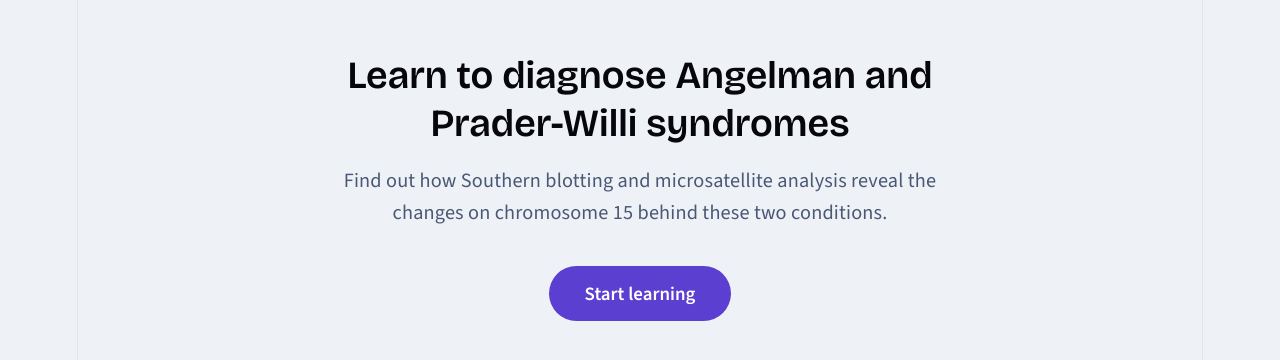
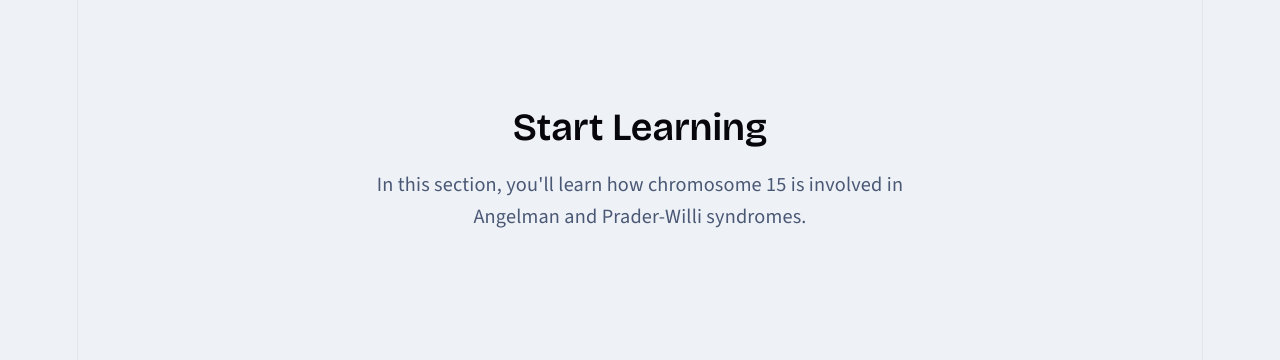
Before and after one commit to BLOTS-CS-411/Blots, a React (Vite) app: page /learn in a window 1280 px wide. Shown: the part 214-574 px from the top of the page. Built offline with nearby package versions, Linux system fonts and the light colour scheme.

Commit message:
feat: added pages

```diff
--- a/package.json
+++ b/package.json
@@ -11,7 +11,8 @@
   },
   "dependencies": {
     "react": "^19.2.8",
-    "react-dom": "^19.2.8"
+    "react-dom": "^19.2.8",
+    "react-router-dom": "^7.18.4"
   },
   "devDependencies": {
     "@eslint/js": "^10.0.1",
--- a/src/App.jsx
+++ b/src/App.jsx
@@ -1,20 +1,18 @@
+import { BrowserRouter, Routes, Route } from 'react-router-dom'
+
+import Home from './pages/Home'
+import Learn from './pages/Learn'
+
 import './App.css'
-
 
 function App() {
   return (
-    <main className="page">
-      <section className="top">
-        <div className="top-text">
-          <h1>Learn to diagnose Angelman and Prader-Willi syndromes</h1>
-          <p>
-            Find out how Southern blotting and microsatellite analysis reveal
-            the changes on chromosome 15 behind these two conditions.
-          </p>
-          <button className="cta" type="button">Start learning</button>
-        </div>
-      </section>
-    </main>
+    <BrowserRouter>
+      <Routes>
+        <Route path="/" element={<Home />} />
+        <Route path="/learn" element={<Learn />} />
+      </Routes>
+    </BrowserRouter>
   )
 }
 
--- /dev/null
+++ b/src/pages/Home.jsx
@@ -0,0 +1,30 @@
+import { useNavigate } from 'react-router-dom'
+
+function Home() {
+  const navigate = useNavigate()
+
+  return (
+    <main className="page">
+      <section className="top">
+        <div className="top-text">
+          <h1>Learn to diagnose Angelman and Prader-Willi syndromes</h1>
+
+          <p>
+            Find out how Southern blotting and microsatellite analysis reveal
+            the changes on chromosome 15 behind these two conditions.
+          </p>
+
+          <button
+            className="cta"
+            type="button"
+            onClick={() => navigate('/learn')}
+          >
+            Start learning
+          </button>
+        </div>
+      </section>
+    </main>
+  )
+}
+
+export default Home
--- /dev/null
+++ b/src/pages/Learn.jsx
@@ -0,0 +1,18 @@
+function Learn() {
+  return (
+    <main className="page">
+      <section className="top">
+        <div className="top-text">
+          <h1>Start Learning</h1>
+
+          <p>
+            In this section, you'll learn how chromosome 15 is involved
+            in Angelman and Prader-Willi syndromes.
+          </p>
+        </div>
+      </section>
+    </main>
+  )
+}
+
+export default Learn
```
Also changed, not shown: 1 other file (tests, documents, lock files or other folders).
